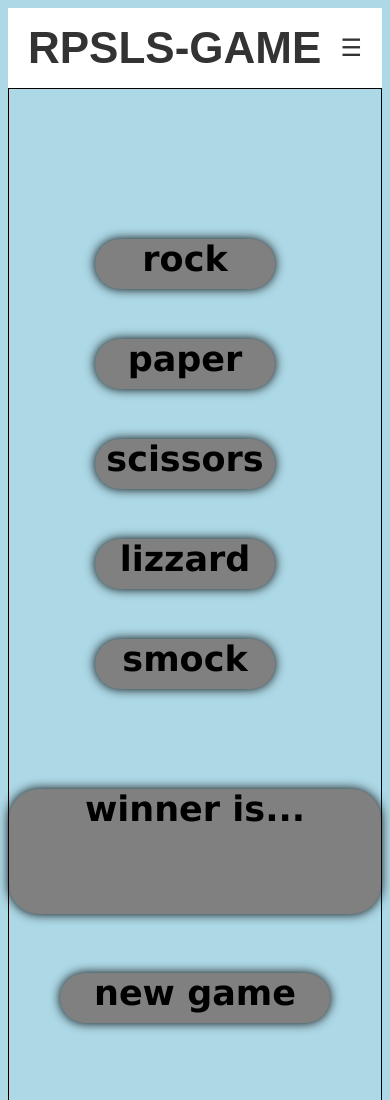
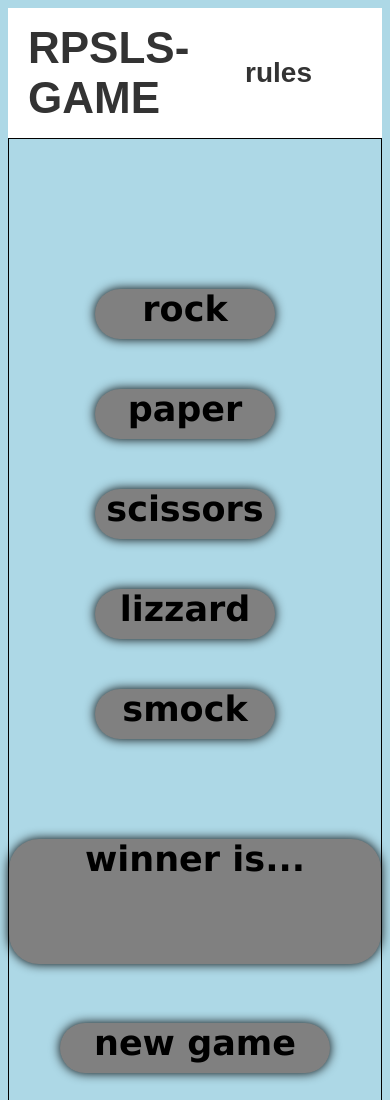
Before and after one commit to emilalmander/rpsls-game, a plain HTML site: page index.html in a window 390 px wide. Shown: the top 1100 px of the page. Drawn offline with Linux system fonts and the light colour scheme.

Commit message:
removed ham menu since its only 1 link in the menu

```diff
--- a/style.css
+++ b/style.css
@@ -73,49 +73,8 @@ nav {
   width: 100%;
 }
 
-@media screen and (max-width: 840px) {
-  .nav-links {
-    position: absolute;
-    z-index: 2;
-    right: 0px;
-    top: 70px;
-    height: 100px;
-    background-color: #333;
-    display: flex;
-    flex-direction: column;
-    align-items: center;
-    width: 100%;
-    transform: translateX(100%);
-    padding-top: 20px;
-    padding-bottom: 20px;
-    font-size: 28px;
-  }
 
-  .menu-icon {
-    display: block;
-  }
 
-  #menu-toggle:checked ~ .nav-links {
-    transform: translateX(0%);
-    background-color: #333;
-  }
-
-  #menu-toggle:checked ~ .nav-links li {
-    opacity: 1;
-  }
-
-  #menu-toggle:checked ~ .nav-links a {
-    color: #fff;
-  }
-  #menu-toggle ~ .nav-links {
-    transform: translateY(0%);
-    background-color: transparent;
-  }
-
-  #menu-toggle ~ .nav-links li {
-    opacity: 0;
-  }
-}
 /* RULES POPUP*/
 /* not my code ".modal"*/
 .modal {
@@ -198,7 +157,7 @@ nav {
 /* MAIN GAME */
 .main-game {
   width: 100%;
- height: 1100px;
+ height: 900px;
  background-color: lightblue;
 
  font-family: "varela round", sans-serif;
```
